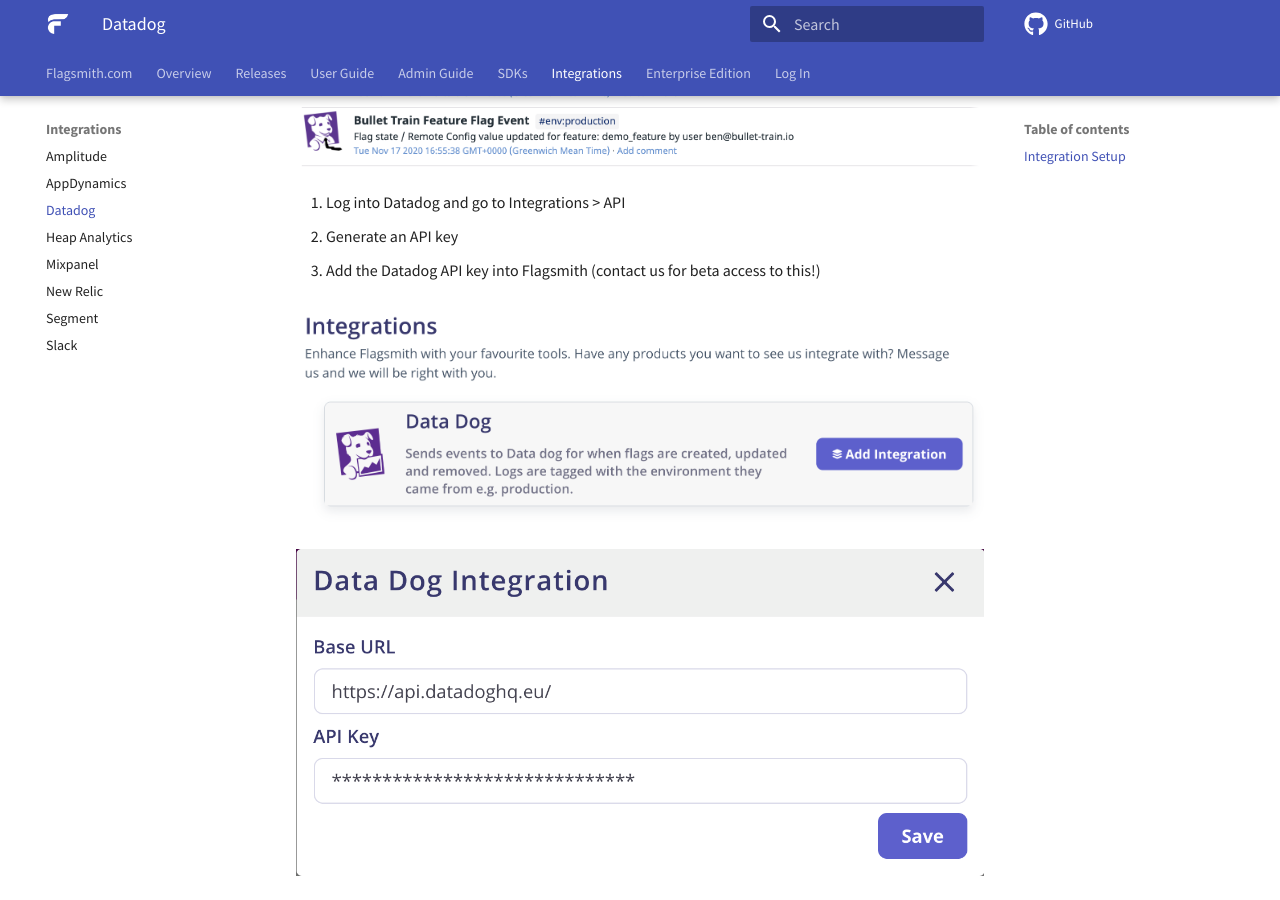
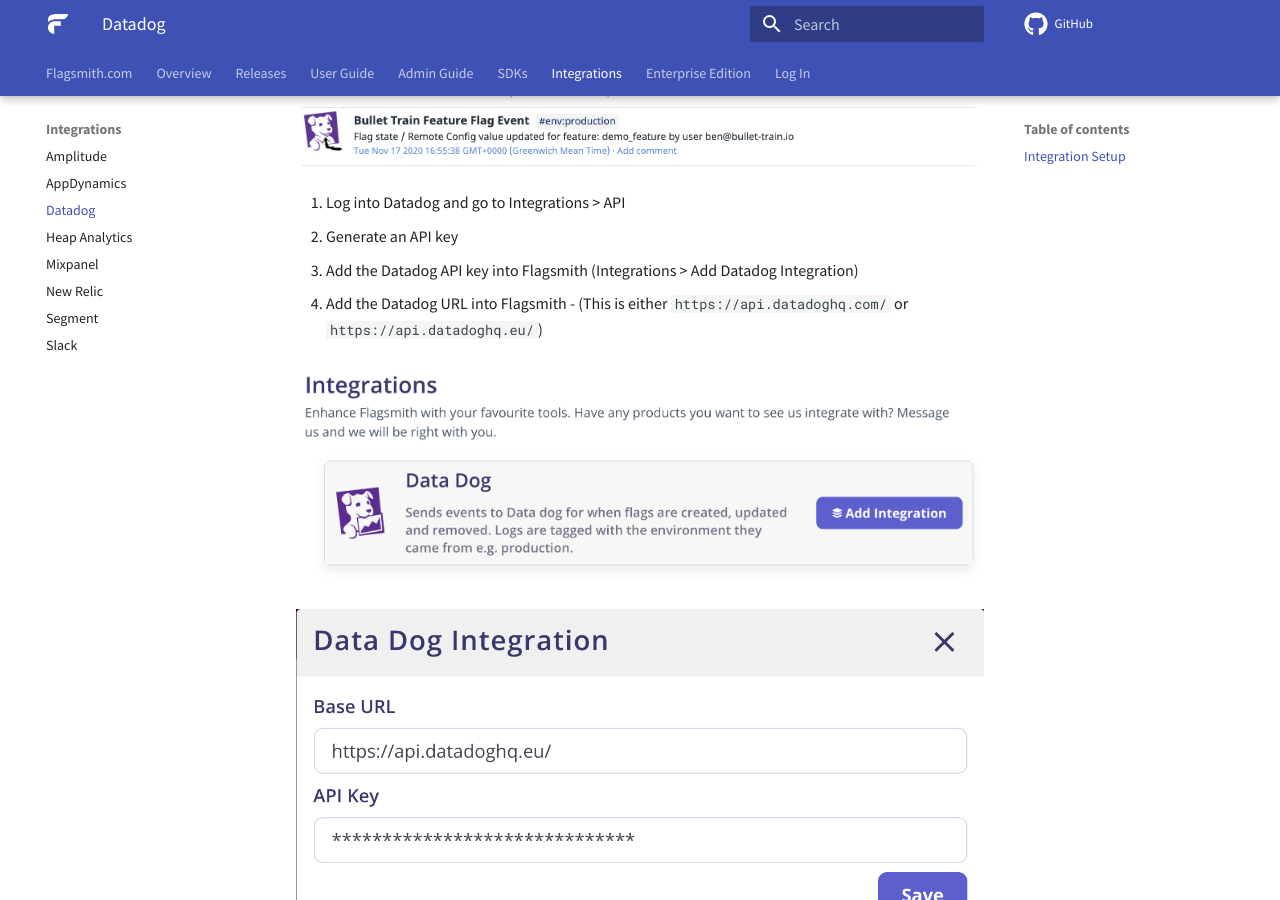
Before and after one commit to Flagsmith/flagsmith-docs, an MkDocs documentation site: the page built from docs/integrations/datadog.md, in a window 1280 px wide and 900 px high, scrolled down 649 px. Built offline with MkDocs 1.6.1 and Material for MkDocs 9.7.7, drawn with Linux system fonts in a browser that asks for light colours; comment, search, counter and statistics services are not loaded.

Commit message:
Removed beta from amplitude and datadog

```diff
--- a/docs/integrations/datadog.md
+++ b/docs/integrations/datadog.md
@@ -12,7 +12,8 @@ You can integrate Flagsmith with Datadog. Send flag change events from Flagsmith
 
 1. Log into Datadog and go to Integrations > API
 2. Generate an API key
-3. Add the Datadog API key into Flagsmith (contact us for beta access to this!)
+3. Add the Datadog API key into Flagsmith (Integrations > Add Datadog Integration)
+4. Add the Datadog URL into Flagsmith - (This is either `https://api.datadoghq.com/` or `https://api.datadoghq.eu/`)
 
 <img src="/images/integrations/datadog/datadog-1.png"/>
 
```
Also changed, not shown: docs/integrations/amplitude.md (+1 -1 lines).
